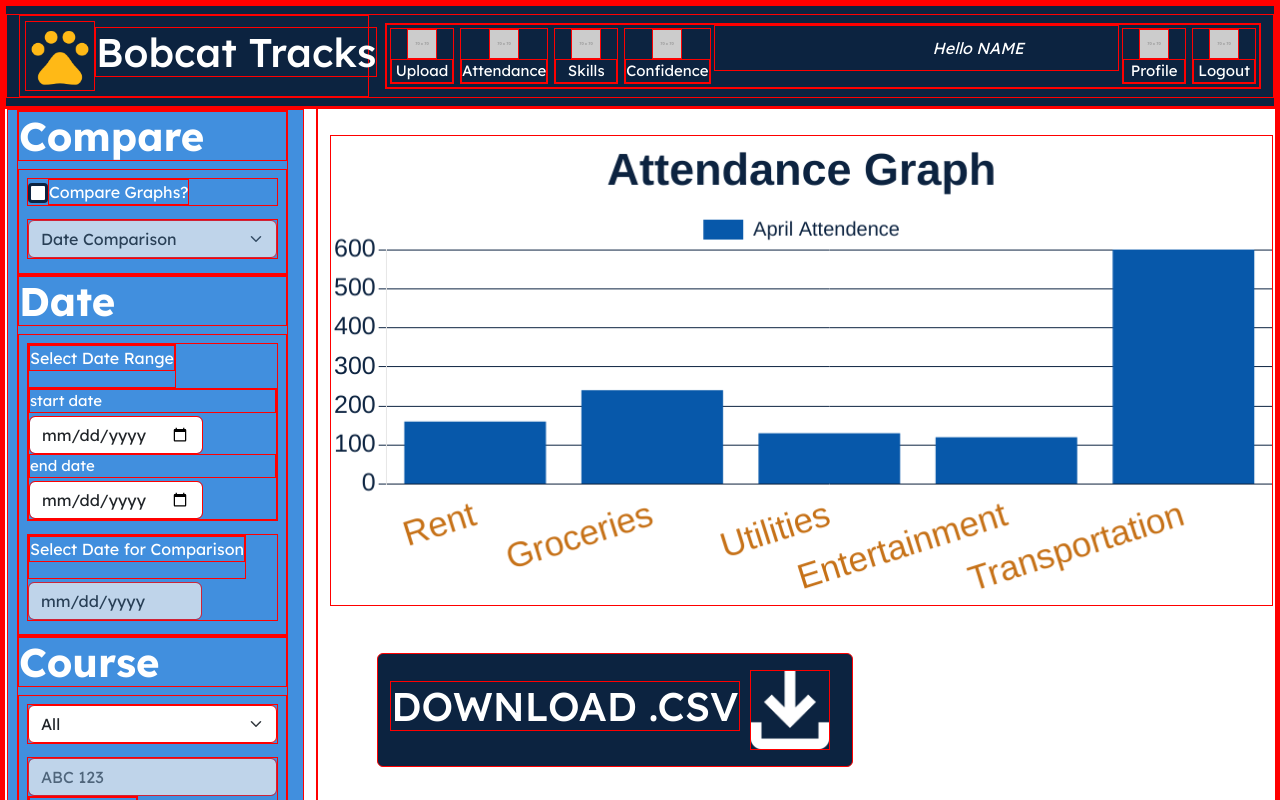
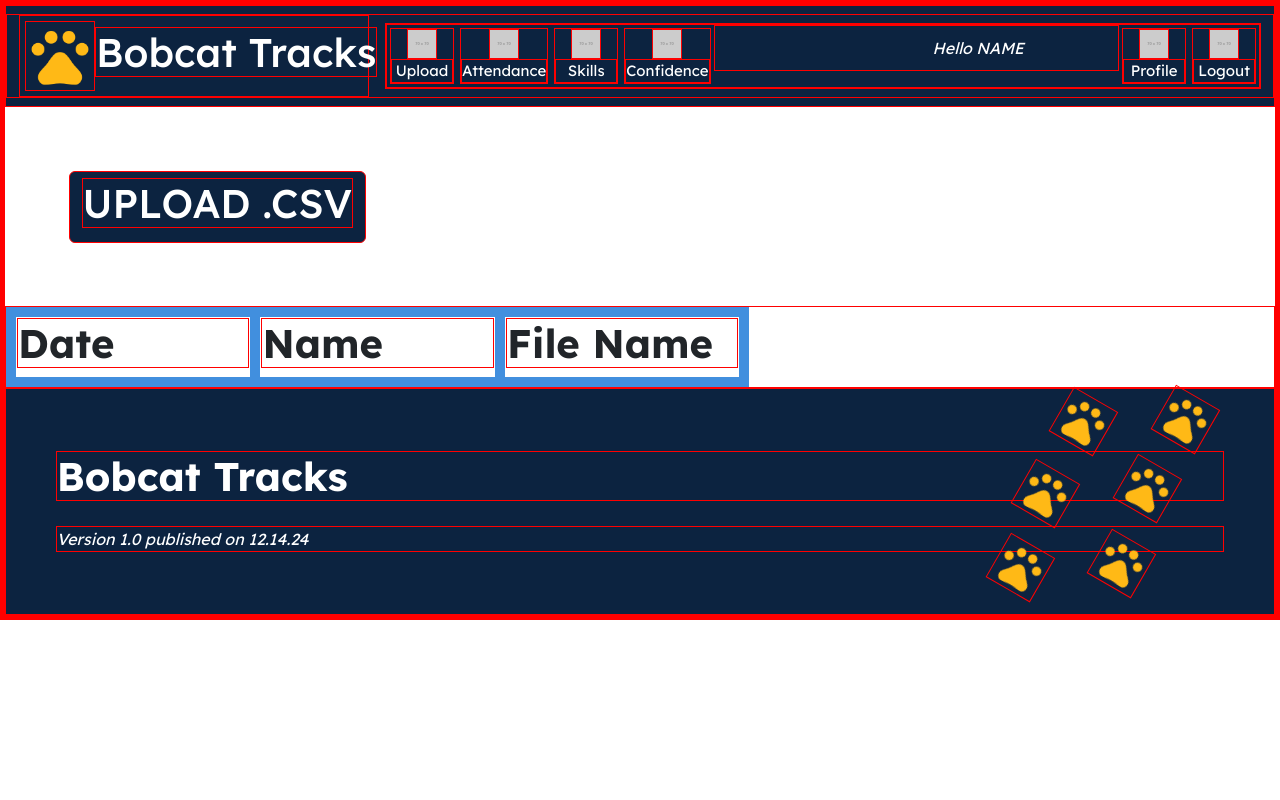
Before and after one commit to ecarl1/CapstoneProject, a React (Create React App) app in the folder bobcat-tracks/: page / in a window 1280 px wide. Shown: the top 800 px of the page. Built offline with nearby package versions, Linux system fonts and the light colour scheme.

Commit message:
Upload page added

```diff
--- a/bobcat-tracks/src/App.js
+++ b/bobcat-tracks/src/App.js
@@ -2,11 +2,12 @@ import "./App.css";
 import LoginPage from "./components/login-page";
 import NavBar from "./components/navBar";
 import AttendancePage from "./components/AttendancePage";
+import UploadPage from "./components/UploadPage";
 
 function App() {
   return (
     <div className="App">
-      <AttendancePage />
+      <UploadPage />
     </div>
   );
 }
--- a/bobcat-tracks/src/components/UploadPage.jsx
+++ b/bobcat-tracks/src/components/UploadPage.jsx
@@ -3,11 +3,34 @@ import NavBar from "./navBar";
 import Footer from "./footer";
 
 class UploadPage extends Component {
+  test = () => {
+    console.log("activated test");
+  };
   render() {
     return (
       <div>
         <NavBar />
+        <button type="button" className="btn btn-download" onClick={this.test}>
+          <h2>UPLOAD .CSV</h2>
+        </button>
 
+        <div className="uploadLog">
+          <table className="uploadTable">
+            <tr className="headerRow">
+              <th className="uploadHeader">
+                <h1>Date</h1>
+              </th>
+              <th className="uploadHeader">
+                <h1>Name</h1>
+              </th>
+              <th className="uploadHeader">
+                <h1>File Name</h1>
+              </th>
+            </tr>
+
+            {/* loop through all the entries in UploadLog by date */}
+          </table>
+        </div>
         <Footer />
       </div>
       // end container
--- a/bobcat-tracks/src/custom.scss
+++ b/bobcat-tracks/src/custom.scss
@@ -356,5 +356,11 @@ h3 {
   color: #0c2340 !important;
 }
 
+//for UPLOAD page
+.uploadHeader {
+  border: 10px solid #418fde !important;
+  width: 30%;
+}
+
 //imports in the rest of the default bootstrap styles
 @import "~bootstrap/scss/bootstrap.scss";
```
